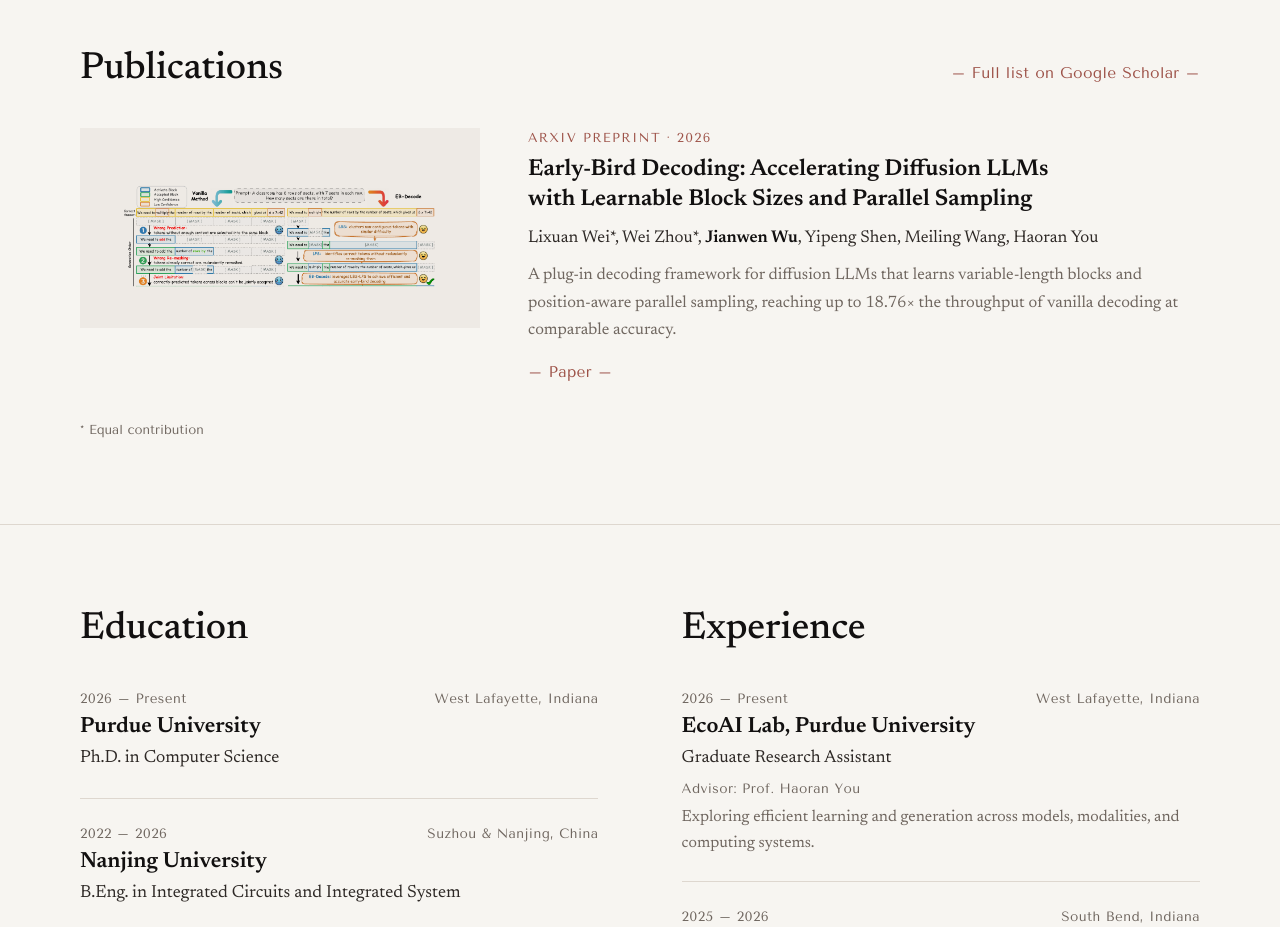
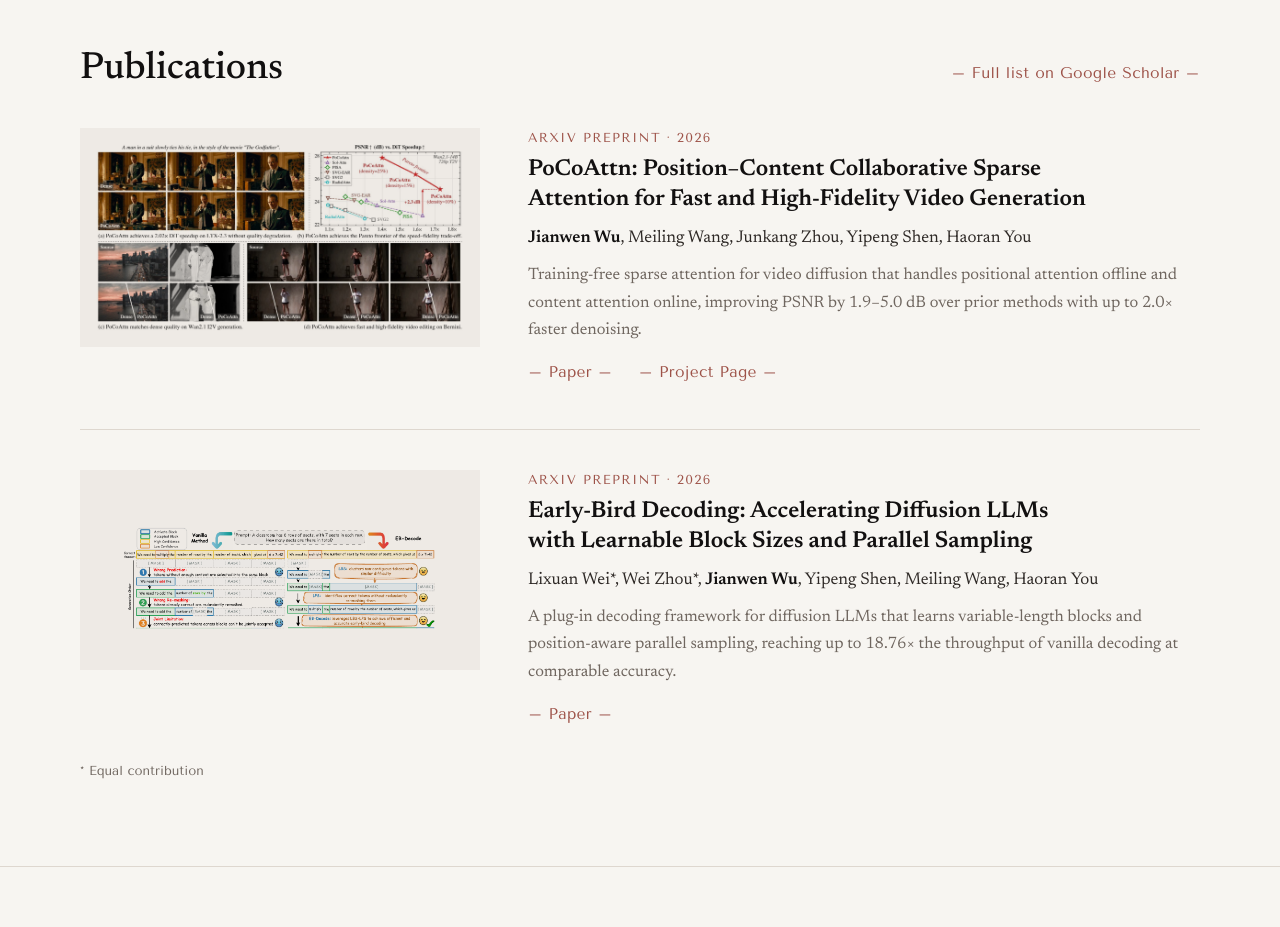
Before and after one commit to JianwenWuu/JianwenWuu.github.io, a Next.js app: page / in a window 1280 px wide. Shown: the part 1440-2367 px from the top of the page. Built offline with nearby package versions, Linux system fonts and the light colour scheme.

Commit message:
Add PoCoAttn to publications

```diff
--- a/data/projects.ts
+++ b/data/projects.ts
@@ -18,6 +18,18 @@ export type ProjectItem = {
 export const projects: ProjectItem[] = [
   {
     title:
+      'PoCoAttn: Position–Content Collaborative Sparse Attention for Fast and High-Fidelity Video Generation',
+    authors: 'Jianwen Wu, Meiling Wang, Junkang Zhou, Yipeng Shen, Haoran You',
+    venue: 'arXiv Preprint',
+    year: '2026',
+    description:
+      'Training-free sparse attention for video diffusion that handles positional attention offline and content attention online, improving PSNR by 1.9–5.0 dB over prior methods with up to 2.0× faster denoising.',
+    image: '/images/projects/pocoattn-figure-1.jpg',
+    paperUrl: 'https://arxiv.org/abs/2611.20307',
+    projectUrl: 'https://ecoai-group.github.io/pocoattn/',
+  },
+  {
+    title:
       'Early-Bird Decoding: Accelerating Diffusion LLMs with Learnable Block Sizes and Parallel Sampling',
     authors:
       'Lixuan Wei*, Wei Zhou*, Jianwen Wu, Yipeng Shen, Meiling Wang, Haoran You',
```
Also changed, not shown: public/images/projects/pocoattn-figure-1.jpg (added).
